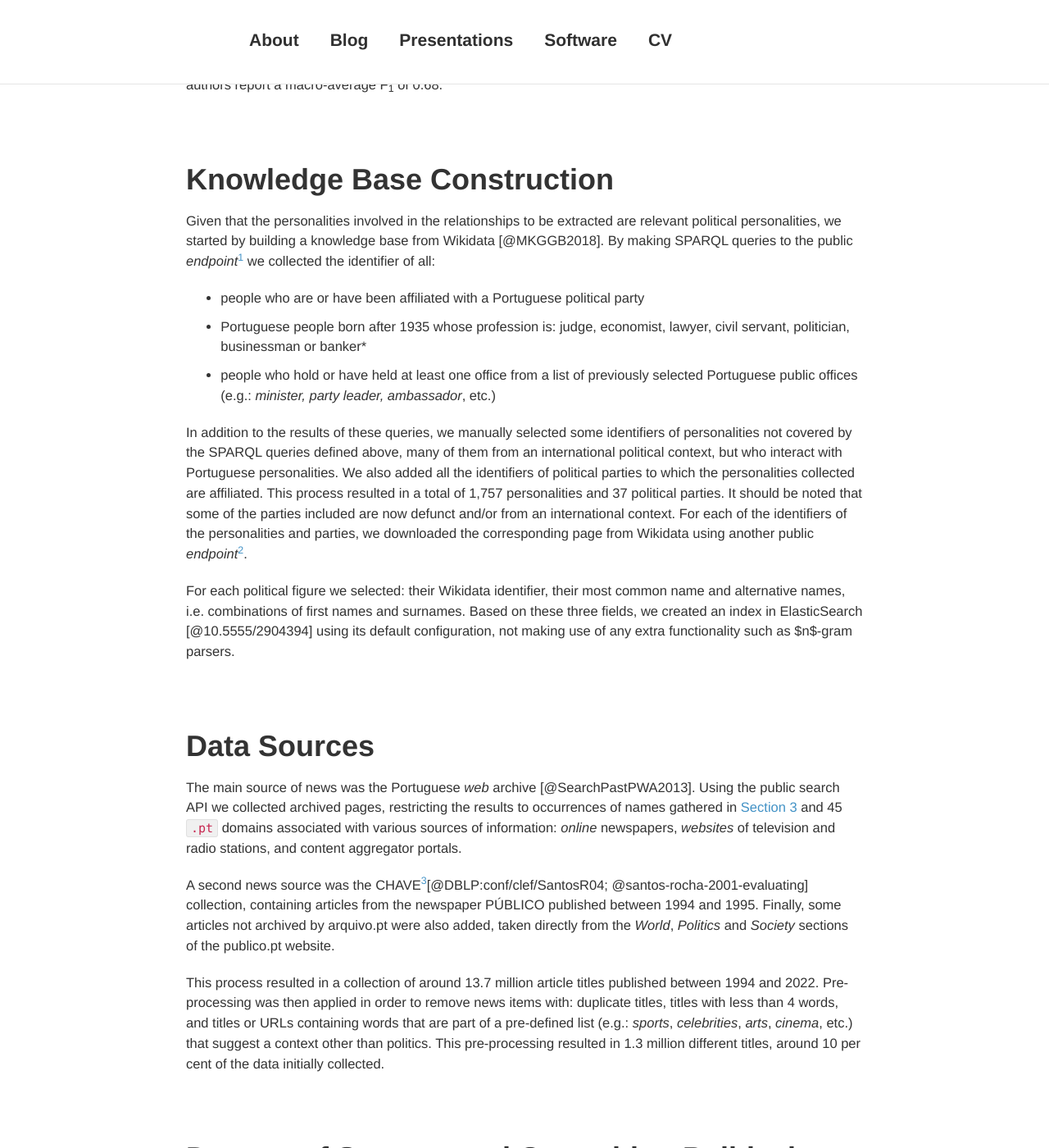
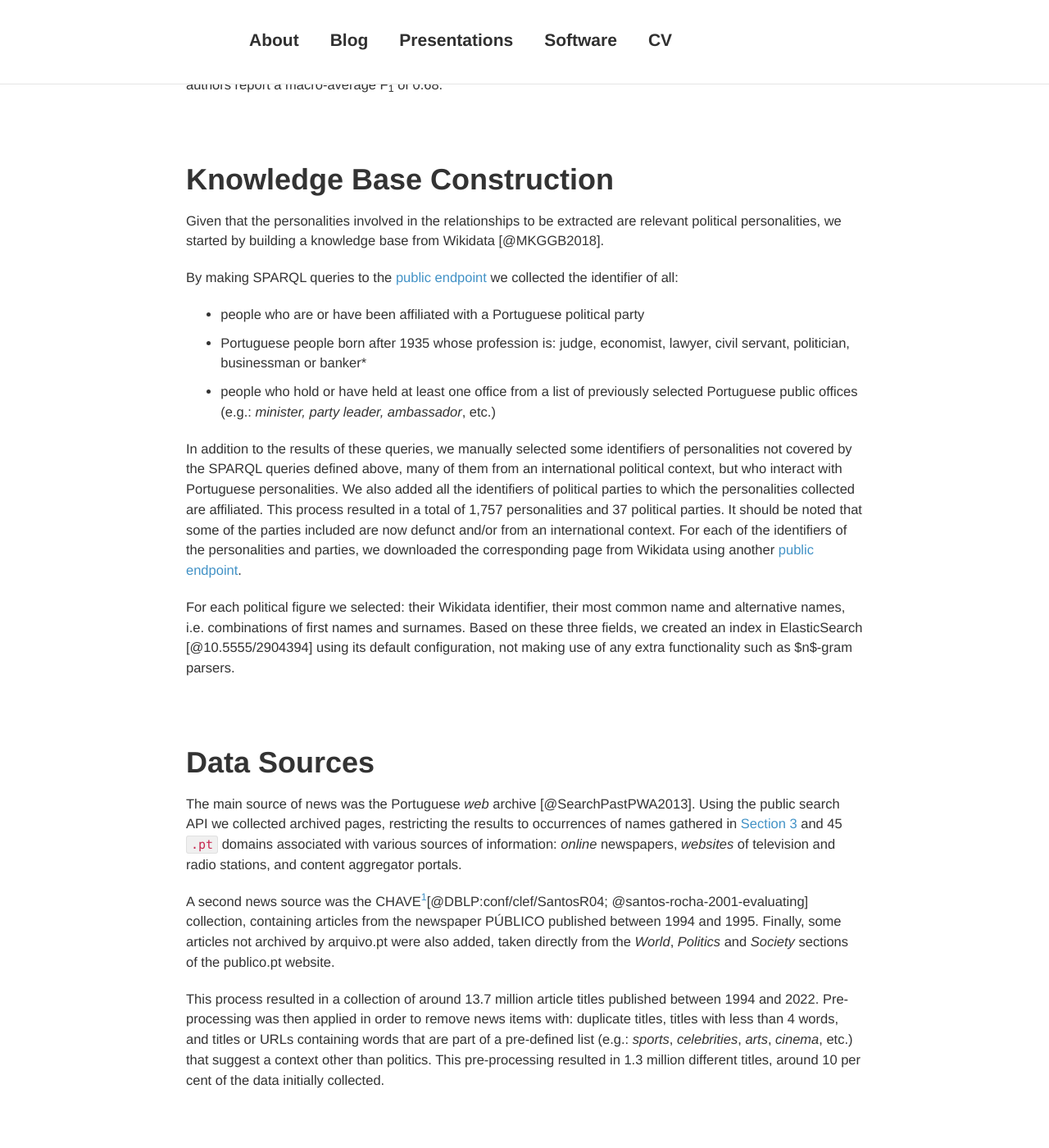
Before and after one commit to davidsbatista/davidsbatista.net, a Jekyll site: the page built from _posts/2023-09-14-Politiquices.md, in a window 1280 px wide and 1400 px high, scrolled down 3945 px. Shown: the whole window at 82% size. Built offline with Jekyll 4.4.1, drawn with Linux system fonts in a browser that asks for light colours; nearby versions of some CDN libraries; comment, search, counter and statistics services are not loaded; some of the changed lines change nothing that is shown; some of the changed text lies outside the part shown.

Commit message:
wip: fixing links

```diff
--- a/_posts/2023-09-14-Politiquices.md
+++ b/_posts/2023-09-14-Politiquices.md
@@ -155,7 +155,8 @@ Some explore these relationships in an international political context, i.e.: th
 # __Knowledge Base Construction__ {#sec_kb}
 
 Given that the personalities involved in the relationships to be extracted are relevant political personalities, we started by building a knowledge base from Wikidata [@MKGGB2018].
-By making SPARQL queries to the public *endpoint*[^1] we collected the identifier of all:
+
+By making SPARQL queries to the [public endpoint](https://query.wikidata.org){:target="_blank"} we collected the identifier of all:
 
 - people who are or have been affiliated with a Portuguese political party
 
@@ -164,7 +165,7 @@ By making SPARQL queries to the public *endpoint*[^1] we collected the identifie
 - people who hold or have held at least one office from a list of previously selected Portuguese public offices (e.g.: *minister, party leader, ambassador*, etc.)
 
 In addition to the results of these queries, we manually selected some identifiers of personalities not covered by the SPARQL queries defined above, many of them from an international political context, but who interact with Portuguese personalities.
-We also added all the identifiers of political parties to which the personalities collected are affiliated. This process resulted in a total of 1,757 personalities and 37 political parties. It should be noted that some of the parties included are now defunct and/or from an international context. For each of the identifiers of the personalities and parties, we downloaded the corresponding page from Wikidata using another public *endpoint*[^2].
+We also added all the identifiers of political parties to which the personalities collected are affiliated. This process resulted in a total of 1,757 personalities and 37 political parties. It should be noted that some of the parties included are now defunct and/or from an international context. For each of the identifiers of the personalities and parties, we downloaded the corresponding page from Wikidata using another [public endpoint](https://www.wikidata.org/wiki/Special:EntityData?){:target="_blank"}.
 
 For each political figure we selected: their Wikidata identifier, their most common name and alternative names, i.e. combinations of first names and surnames. Based on these three fields, we created an index in ElasticSearch [@10.5555/2904394] using its default configuration, not making use of any extra functionality such as $n$-gram parsers.
 
@@ -380,15 +381,15 @@ In Table [3](#tab:ent_linking_results) two evaluations are reported, the first c
 
 ---
 
-| Classification<img width=250/>       | base<img width=150/>     | mappings<img width=150/> |
+| Classification<img width=250/>       | Base<img width=150/>     | Mappings<img width=150/> |
 | ------------------- | -------- | ----------- |
 | correct             | 5,059    | 5,136       |
 | incorrect           | 43       | 43          |
 | not disambiguated   | 246      | 169         |
 |-----------------------------------------------
-| **Accuracy**       | 0,93     | 0,96        |
+| **Accuracy**        | 0,93     | 0,96        |
 
-__Table 4__:  Accuracy results for the linking approach .
+__Table 4__:  Accuracy results for the linking approach.
 
 ---
 
@@ -419,42 +420,46 @@ The LSTM recurrent neural network was used in a bidirectional architecture, i.e.
 
 The DistilBERT model was trained on the basis of a pre-trained model for Portuguese [@abdaoui-etal-2020-load] and then fine-tuned on the annotated dataset, i.e.: the weights of all the pre-trained layers were updated taking into account the task of classifying the relation. The network was trained for 5 epochs with a batch size of 8.
 
+<br>
 
-| Relação       | P     | A     | F1    |
-| ------------- | ----- | ----- | ----- |
-| opõe-se       | 0,71  | 0,69  | 0,70  |
-| outra         | 0,69  | 0,69  | 0,69  |
-| apoia         | 0,65  | 0,69  | 0,67  |
-| Macro-Média   | 0,69  | 0,69  | 0,69  |
+---
+
+| Relationship<img width=250/>       | Precision<img width=250/> | Recall<img width=250/>| F1    |
+| ------------------ | ----------| ------| ----- |
+| opõe-se            | 0,71      | 0,69  | 0,70  |
+| outra              | 0,69      | 0,69  | 0,69  |
+| apoia              | 0,65      | 0,69  | 0,67  |
+| Macro-Média        | 0,69      | 0,69  | 0,69  |
 
 __a)__: SVM with a linear kernel linear.
 
-| Relação       | P     | A     | F1    |
-| ------------- | ----- | ----- | ----- |
-| opõe-se       | 0,75  | 0,64  | 0,69  |
-| outra         | 0,65  | 0,75  | 0,70  |
-| apoia         | 0,65  | 0,62  | 0,63  |
-| Macro-Média   | 0,69  | 0,68  | 0,68  |
+| Relationship<img width=250/>       | Precision<img width=250/> | Recall<img width=250/>| F1    |
+| ------------------ | --------- | ----- | ----- |
+| opõe-se            | 0,75      | 0,64  | 0,69  |
+| outra              | 0,65      | 0,75  | 0,70  |
+| apoia              | 0,65      | 0,62  | 0,63  |
+| Macro-Média        | 0,69      | 0,68  | 0,68  |
 
 
 __b)__: bi-Directional LSTM.
 
 
-| Relação       | P     | A     | F1    |
-| ------------- | ----- | ----- | ----- |
-| opõe-se       | 0,74  | 0,76  | 0,75  |
-| outra         | 0,72  | 0,71  | 0,72  |
-| apoia         | 0,72  | 0,71  | 0,71  |
-| Macro-Média   | 0,73  | 0,72  | 0,72  |
+| Relationship<img width=250/>       | Precision<img width=250/>| Recall<img width=250/>| F1    |
+| ------------------ | -------- | ----- | ----- |
+| opõe-se            | 0,74     | 0,76  | 0,75  |
+| outra              | 0,72     | 0,71  | 0,72  |
+| apoia              | 0,72     | 0,71  | 0,71  |
+| Macro-Média        | 0,73     | 0,72  | 0,72  |
 
 __c)__: DistilBERT pre-trained on Portuguese corpora.
 
 __Table 5__: Precision, Recall and F1 for an evaluation with 4-partitions and cross-validation with different classifiers.
 
+---
 
 <br>
 
-Table [6](#tab:results_relation) describes the results for the various classifiers. There are no marked differences in performance between the 3 classifiers, although the approach using DistilBERT achieved the best results. When analysing the results, we noticed that there are relations that are difficult to classify correctly, particularly those containing idiomatic expressions, for example:
+__Table 5__ describes the results for the various classifiers. There are no marked differences in performance between the 3 classifiers, although the approach using DistilBERT achieved the best results. When analysing the results, we noticed that there are relations that are difficult to classify correctly, particularly those containing idiomatic expressions, for example:
 
 - *José Lello says that Nogueira Leite wants to "abifar uns tachos"*
 
@@ -473,36 +478,44 @@ We defined rules based on patterns built with morphological and syntactic inform
 
 - **PASSIVE_VOICE**: we look for patterns `<VERB><ADP>`, a verb followed by a proposition. We check whether the passive voice is present and involves the personalities mentioned in the title: whether the Ent1 entity has a dependency on the verb of type **acl**, whether the verb has a dependency on the Ent<sub>1</sub> of type **nsubj:pass** or whether the verb has a dependency on the Ent<sub>2</sub> of type **obl:agent**.
 
-- **VERBO_ENT2**: detects the morphological pattern `<PUNCT><VERB>Ent2<EOS>`, a punctuation mark followed by a verb, and ending with Ent2, restricting the verb to be conjugated in the 3rd person singular of the present tense, and where `<EOS>` represents the end of the title, meaning that Ent2 is the last word in the title text.
+- **VERB_ENT2**: detects the morphological pattern `<PUNCT><VERB>Ent2<EOS>`, a punctuation mark followed by a verb, and ending with Ent2, restricting the verb to be conjugated in the 3rd person singular of the present tense, and where `<EOS>` represents the end of the title, meaning that Ent2 is the last word in the title text.
 
 - **NOUN_ENT2**: checks whether the pattern `<ADJ>?<NOUN><ADJ>?<ADP>Ent2<EOS>` is present in the title, i.e.: a noun can be preceded or succeeded by one or more adjectives ending with Ent2, and the noun is restricted to a predefined list of nouns.
 
-Table [\[tab:examples_patterns_direction\]](#tab:examples_patterns_direction) shows some examples of news headlines and the rules that were applied to detect the Ent<sub>1</sub> &larr; Ent<sub>2</sub> class direction. The rules are applied sequentially, in the same order as described here. If none of the patterns are detected in the headline, the classifier assigns the Ent<sub>1</sub> &rarr; Ent<sub>2</sub> class.
+__Table 6__ shows some examples of news headlines and the rules that were applied to detect the Ent<sub>1</sub> &larr; Ent<sub>2</sub> class direction. The rules are applied sequentially, in the same order as described here. If none of the patterns are detected in the headline, the classifier assigns the Ent<sub>1</sub> &rarr; Ent<sub>2</sub> class.
 
+<br>
 
-| Título<img width=150/>                                                           | Regra Aplicada|
+---
+
+| Headline<img width=650/>                                                         | Matched Rule  |
 | -------------------------------------------------------------------------------- | --------------|
-| Marques Júnior elogiado por Cavaco Silva pela "integridade de carácter"          | VOZ_PASSIVA   |
-| Passos Coelho é acusado de imaturidade política por Santos Silva                 | VOZ_PASSIVA   |
-| António Costa vive no "país das maravilhas" acusa Assunção Cristas               | VERBO_ENT2    |
-| Passos Coelho "insultou 500 mil portugueses", acusa José Sócrates                | VERBO_ENT2    |
+| Marques Júnior elogiado por Cavaco Silva pela "integridade de carácter"          | PASSIVE_VOICE |
+| Passos Coelho é acusado de imaturidade política por Santos Silva                 | PASSIVE_VOICE |
+| António Costa vive no "país das maravilhas" acusa Assunção Cristas               | VERB_ENT2     |
+| Passos Coelho "insultou 500 mil portugueses", acusa José Sócrates                | VERB_ENT2     |
 | Maria Luís Albuquerque sob críticas de Luís Amado                                | NOUN_ENT2     |
 | André Ventura diz-se surpreendido com perda de apoio de Cristas                  | NOUN_ENT2     |
 
 __Table 6__: Examples of titles and respective rules used to detect the direction of the relationship.
 
+---
 
-Table [7](#tab:direction_clf_results) contains the results of this classifier for the annotated data set.
+Table 7 contains the results of this classifier for the annotated data set.
 
-**Table: Direction Classification Results**
+<br>
 
-| Direction<img width=150/>    | Precision<img width=150/>     | Recall<img width=150/>     | F1<img width=150/>    | Number of Headlines |
+---
+
+| Direction<img width=150/>    | Precision<img width=150/>     | Recall<img width=150/>     | F1<img width=150/>    | # of Headlines |
 | ---------------------------- | ----- | ----- | ----- | -------- |
 | Ent1 → Ent2                  | 0,99  | 1,00  | 0,99  | 1,488    |
 | Ent1 ← Ent2                  | 0,95  | 0,84  | 0,89  | 129      |
 | weighted avg.                | 0,98  | 0,98  | 0,98  | 1,517    |
 
-__Table 7__: Precision, Recall and F1 using 3 pattern-based rules.
+__Table 7__: Precision, Recall and F1 for the relationship direction classifier.
+
+
 
 
 The results show that the proposed method correctly classifies a large part of the direction of the Ent<sub>1</sub> &larr; Ent<sub>2</sub> class relations, the only class for which rules have been developed, without prejudice to the Ent<sub>1</sub> &rarr; Ent<sub>2</sub> class class.
@@ -555,10 +568,6 @@ We would like to thank Nuno Feliciano for all his comments during the preparatio
 
 
 # __Links__ {#links}
-
-[^1]: <https://query.wikidata.org>
-
-[^2]: <https://www.wikidata.org/wiki/Special:EntityData?>
 
 [^3]: <https://www.linguateca.pt/CHAVE/>
 
```
